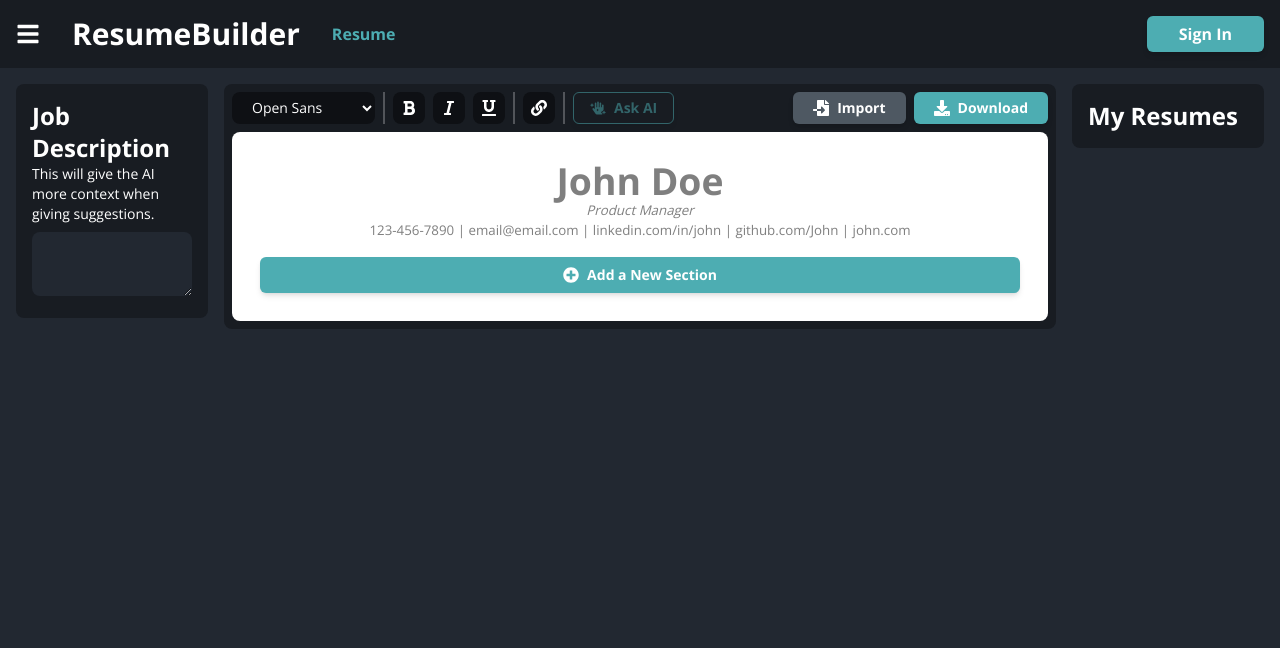
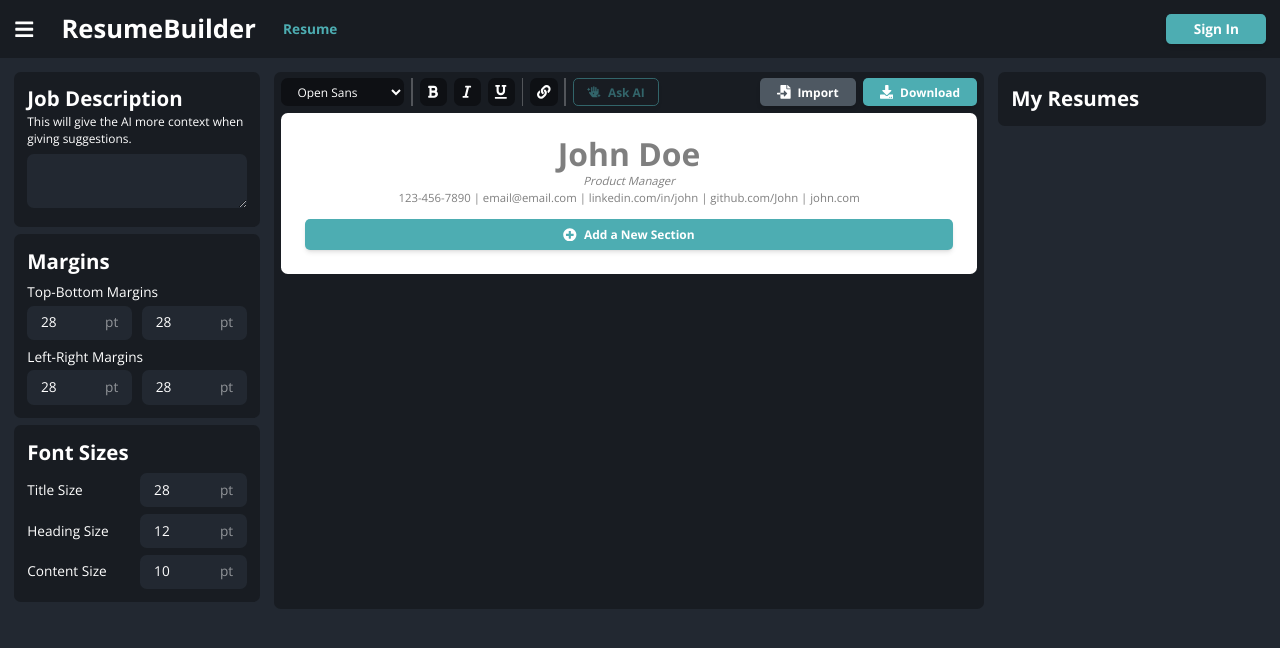
Before and after one commit to Jxl-s/resume-builder, a Next.js app: page /en in a window 1280 px wide. Shown: the top 648 px of the page. Built offline with nearby package versions, Linux system fonts and the light colour scheme; a web font is replaced by a local one.

Commit message:
handle scaling with DPR, add configurable margins and sizes

```diff
--- a/src/app/[locale]/Editor.tsx
+++ b/src/app/[locale]/Editor.tsx
@@ -45,6 +45,30 @@ const Editor: FC = () => {
             saveState();
         }
     }, [sections, mounted, font, header]);
+
+    useEffect(() => {
+        // Handler for the resize event
+        function handleResize() {
+            const desiredWidth = 1500; // Set this to your desired width
+            const scaleFactor = window.innerWidth / desiredWidth;
+
+            // @ts-ignore zooming is not in the typescript definitions
+            if (scaleFactor < 1) {
+                // @ts-ignore Zooming to fit the content
+                document.body.style.zoom = scaleFactor;
+            }
+        }
+
+        // Resize it once
+        const dpr = window.devicePixelRatio;
+        window.addEventListener("resize", (e) => {
+            if (window.devicePixelRatio === dpr) {
+                handleResize();
+            }
+        });
+
+        handleResize();
+    }, []);
 
     return (
         <div
--- a/src/app/[locale]/LeftBar.tsx
+++ b/src/app/[locale]/LeftBar.tsx
@@ -2,23 +2,162 @@
 
 import { FC } from "react";
 import useResumeEditorStore from "../../stores/useResumeEditorStore";
+import useDocSettingsStore from "@/stores/useDocSettingsStore";
 
 const LeftBar: FC = () => {
-    const [jobDescription, setJobDescription] = useResumeEditorStore((state) => [
-        state.jobDescription,
-        state.setJobDescription,
+    const [jobDescription, setJobDescription] = useResumeEditorStore(
+        (state) => [state.jobDescription, state.setJobDescription]
+    );
+
+    // Margins
+    const [marginTop, setMarginTop] = useDocSettingsStore((state) => [
+        state.marginTop,
+        state.setMarginTop,
+    ]);
+
+    const [marginBottom, setMarginBottom] = useDocSettingsStore((state) => [
+        state.marginBottom,
+        state.setMarginBottom,
+    ]);
+
+    const [marginLeft, setMarginLeft] = useDocSettingsStore((state) => [
+        state.marginLeft,
+        state.setMarginLeft,
+    ]);
+
+    const [marginRight, setMarginRight] = useDocSettingsStore((state) => [
+        state.marginRight,
+        state.setMarginRight,
+    ]);
+
+    // Sizes
+    const [titleSize, setTitleSize] = useDocSettingsStore((state) => [
+        state.titleSize,
+        state.setTitleSize,
+    ]);
+
+    const [headingSize, setHeadingSize] = useDocSettingsStore((state) => [
+        state.headingSize,
+        state.setHeadingSize,
+    ]);
+
+    const [contentSize, setContentSize] = useDocSettingsStore((state) => [
+        state.contentSize,
+        state.setContentSize,
     ]);
 
     return (
-        <article className="h-full bg-dark1 rounded-lg p-4 w-full print:hidden">
+        <section className="w-full">
+            <article className="bg-dark1 rounded-lg p-4 w-full print:hidden mb-2 block">
                 <h1 className="text-2xl font-semibold">Job Description</h1>
-            <p className="text-sm">This will give the AI more context when giving suggestions.</p>
+                <p className="text-sm">
+                    This will give the AI more context when giving suggestions.
+                </p>
                 <textarea
                     className="bg-dark2 rounded-lg w-full mt-2 p-2"
                     onChange={(e) => setJobDescription(e.target.value)}
                     value={jobDescription}
                 />
             </article>
+            <article className="bg-dark1 rounded-lg p-4 w-full print:hidden mb-2 block">
+                <h1 className="text-2xl font-semibold">Margins</h1>
+                <p className="mt-2">Top-Bottom Margins</p>
+                <div className="flex w-full mt-1 gap-3">
+                    <div className="bg-dark2 rounded-lg py-2 px-4 flex gap-2">
+                        <input
+                            className="bg-inherit w-full"
+                            type="number"
+                            value={marginTop}
+                            onChange={(e) =>
+                                setMarginTop(Number(e.target.value))
+                            }
+                        />
+                        <span className="opacity-50">pt</span>
+                    </div>
+                    <div className="bg-dark2 rounded-lg py-2 px-4 flex gap-2">
+                        <input
+                            className="bg-inherit w-full"
+                            type="number"
+                            value={marginBottom}
+                            onChange={(e) =>
+                                setMarginBottom(Number(e.target.value))
+                            }
+                        />
+                        <span className="opacity-50">pt</span>
+                    </div>
+                </div>
+                <p className="mt-2">Left-Right Margins</p>
+                <div className="flex w-full mt-1 gap-3">
+                    <div className="bg-dark2 rounded-lg py-2 px-4 flex gap-2">
+                        <input
+                            className="bg-inherit w-full"
+                            type="number"
+                            value={marginLeft}
+                            onChange={(e) =>
+                                setMarginLeft(Number(e.target.value))
+                            }
+                        />
+                        <span className="opacity-50">pt</span>
+                    </div>
+                    <div className="bg-dark2 rounded-lg py-2 px-4 flex gap-2 justify-between">
+                        <input
+                            className="bg-inherit w-full"
+                            type="number"
+                            value={marginRight}
+                            onChange={(e) =>
+                                setMarginRight(Number(e.target.value))
+                            }
+                        />
+                        <span className="opacity-50">pt</span>
+                    </div>
+                </div>
+            </article>
+            <article className="bg-dark1 rounded-lg p-4 w-full print:hidden mb-2 block">
+                <h1 className="text-2xl font-semibold">Font Sizes</h1>
+                <div className="grid grid-cols-2 gap-2 mt-2 justify-between items-center">
+                    <span>Title Size</span>
+                    <div className="bg-dark2 rounded-lg py-2 px-4 flex justify-between gap-2">
+                        <input
+                            className="bg-inherit w-full"
+                            type="number"
+                            value={titleSize}
+                            onChange={(e) =>
+                                setTitleSize(Number(e.target.value))
+                            }
+                        />
+                        <span className="opacity-50">pt</span>
+                    </div>
+                </div>
+                <div className="grid grid-cols-2 gap-2 mt-2 justify-between items-center">
+                    <span>Heading Size</span>
+                    <div className="bg-dark2 rounded-lg py-2 px-4 flex justify-between gap-2">
+                        <input
+                            className="bg-inherit w-full"
+                            type="number"
+                            value={headingSize}
+                            onChange={(e) =>
+                                setHeadingSize(Number(e.target.value))
+                            }
+                        />
+                        <span className="opacity-50">pt</span>
+                    </div>
+                </div>
+                <div className="grid grid-cols-2 gap-2 mt-2 justify-between items-center">
+                    <span>Content Size</span>
+                    <div className="bg-dark2 rounded-lg py-2 px-4 flex justify-between gap-2">
+                        <input
+                            className="bg-inherit w-full"
+                            type="number"
+                            value={contentSize}
+                            onChange={(e) =>
+                                setContentSize(Number(e.target.value))
+                            }
+                        />
+                        <span className="opacity-50">pt</span>
+                    </div>
+                </div>
+            </article>
+        </section>
     );
 };
 
--- a/src/app/globals.css
+++ b/src/app/globals.css
@@ -7,5 +7,7 @@ body {
     width: 100%;
     height: 100%;
     color: white;
+    width: 100%;
+    height: 100%;
     background-color: #222831;
 }
--- a/src/stores/useDocSettingsStore.ts
+++ b/src/stores/useDocSettingsStore.ts
@@ -6,13 +6,20 @@ interface DocSettings {
     setFont: (font: keyof typeof fonts) => void;
 
     titleSize: number;
+    setTitleSize: (size: number) => void;
     headingSize: number;
+    setHeadingSize: (size: number) => void;
     contentSize: number;
+    setContentSize: (size: number) => void;
 
     marginTop: number;
+    setMarginTop: (size: number) => void;
     marginBottom: number;
+    setMarginBottom: (size: number) => void;
     marginLeft: number;
+    setMarginLeft: (size: number) => void;
     marginRight: number;
+    setMarginRight: (size: number) => void;
 }
 
 const useDocSettingsStore = create<DocSettings>((set) => ({
@@ -20,13 +27,20 @@ const useDocSettingsStore = create<DocSettings>((set) => ({
     setFont: (font) => set({ font }),
 
     titleSize: 28,
+    setTitleSize: (size) => set({ titleSize: size }),
     headingSize: 12,
+    setHeadingSize: (size) => set({ headingSize: size }),
     contentSize: 10,
+    setContentSize: (size) => set({ contentSize: size }),
 
     marginTop: 28,
+    setMarginTop: (size) => set({ marginTop: size }),
     marginBottom: 28,
+    setMarginBottom: (size) => set({ marginBottom: size }),
     marginLeft: 28,
+    setMarginLeft: (size) => set({ marginLeft: size }),
     marginRight: 28,
+    setMarginRight: (size) => set({ marginRight: size }),
 }));
 
 export default useDocSettingsStore;
```
Lines whose indentation alone changed are shown as unchanged.
